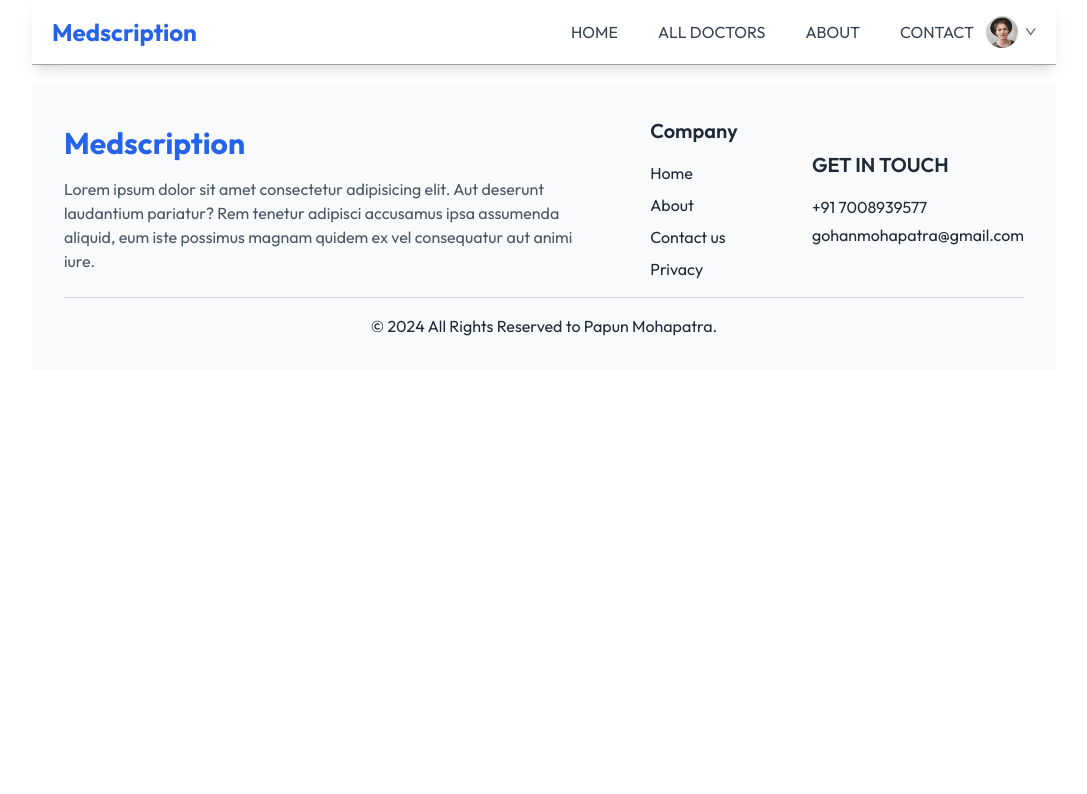
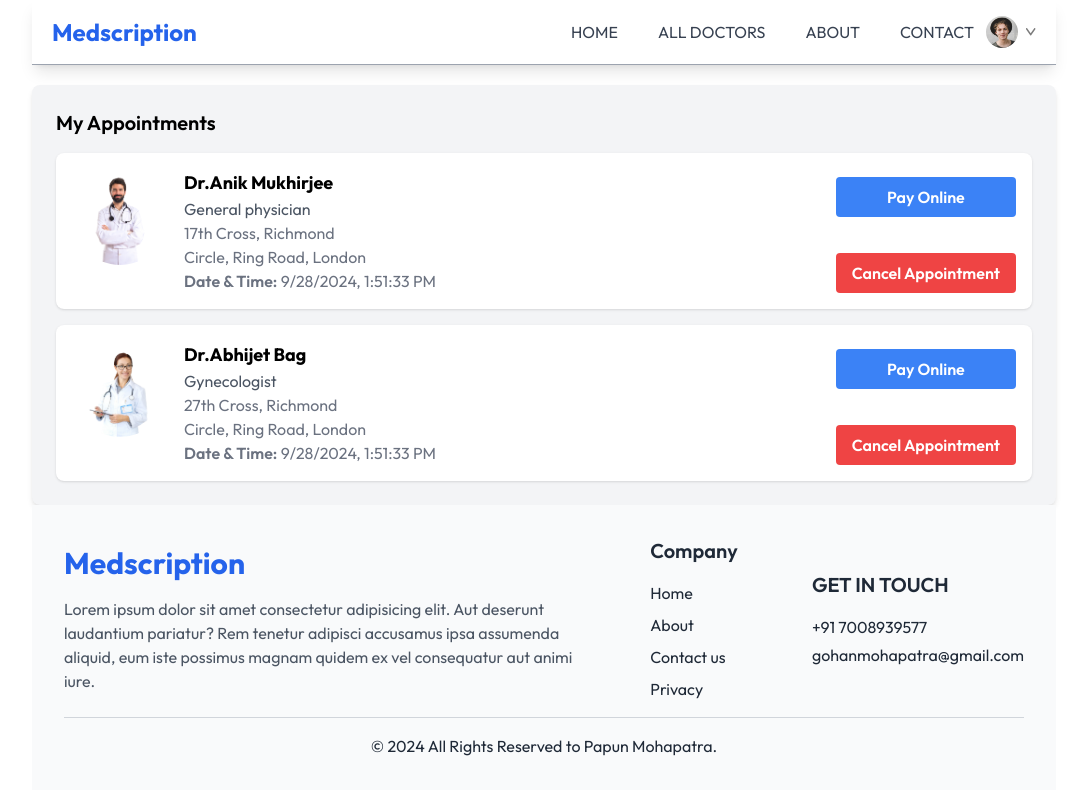
Before and after one commit to Papun1111/VitalsOn, a React (Vite) app in the folder frontend/: page /my-appointments in a window 1280 px wide. Shown: the top 794 px of the page, without its empty margins (96-1183 px from the left). Built offline with nearby package versions, Linux system fonts and the light colour scheme.

Commit message:
My appointment section done fr

```diff
--- a/frontend/src/Pages/MyAppointments.jsx
+++ b/frontend/src/Pages/MyAppointments.jsx
@@ -1,11 +1,40 @@
-import React from 'react'
+import React, { useContext } from 'react';
+import { AppContext } from "../Context/AppContext";
 
 const MyAppointments = () => {
+  const { doctors } = useContext(AppContext);
+
   return (
-    <div>
-
+    <div className="p-6 bg-gray-100 rounded-lg shadow-md">
+      <h2 className="text-xl font-semibold mb-4">My Appointments</h2>
+      <div className="space-y-4">
+        {doctors.slice(0, 2).map((item, index) => (
+          <div key={index} className="flex p-4 bg-white rounded-lg shadow hover:shadow-lg transition-shadow duration-300 ease-in-out">
+            <div className="flex-shrink-0">
+              <img className="h-24 w-24 rounded-full object-cover" src={item.image} alt={item.name} />
+            </div>
+            <div className="ml-4 flex-grow">
+              <h3 className="text-lg font-bold">{item.name}</h3>
+              <p className="text-gray-600">{item.speciality}</p>
+              <p className="text-gray-500">{item.address.line1}</p>
+              {item.address.line2 && <p className="text-gray-500">{item.address.line2}</p>}
+              <p className="text-gray-500">
+                <span className="font-semibold">Date & Time:</span> {new Date().toLocaleString()}
+              </p>
+            </div>
+            <div className="ml-4 flex flex-col justify-between">
+              <button className="mt-2 bg-blue-500 text-white font-semibold py-2 px-4 rounded hover:bg-blue-600 transition duration-200">
+                Pay Online
+              </button>
+              <button className="mt-2 bg-red-500 text-white font-semibold py-2 px-4 rounded hover:bg-red-600 transition duration-200">
+                Cancel Appointment
+              </button>
+            </div>
+          </div>
+        ))}
+      </div>
     </div>
-  )
+  );
 }
 
-export default MyAppointments
+export default MyAppointments;
```
